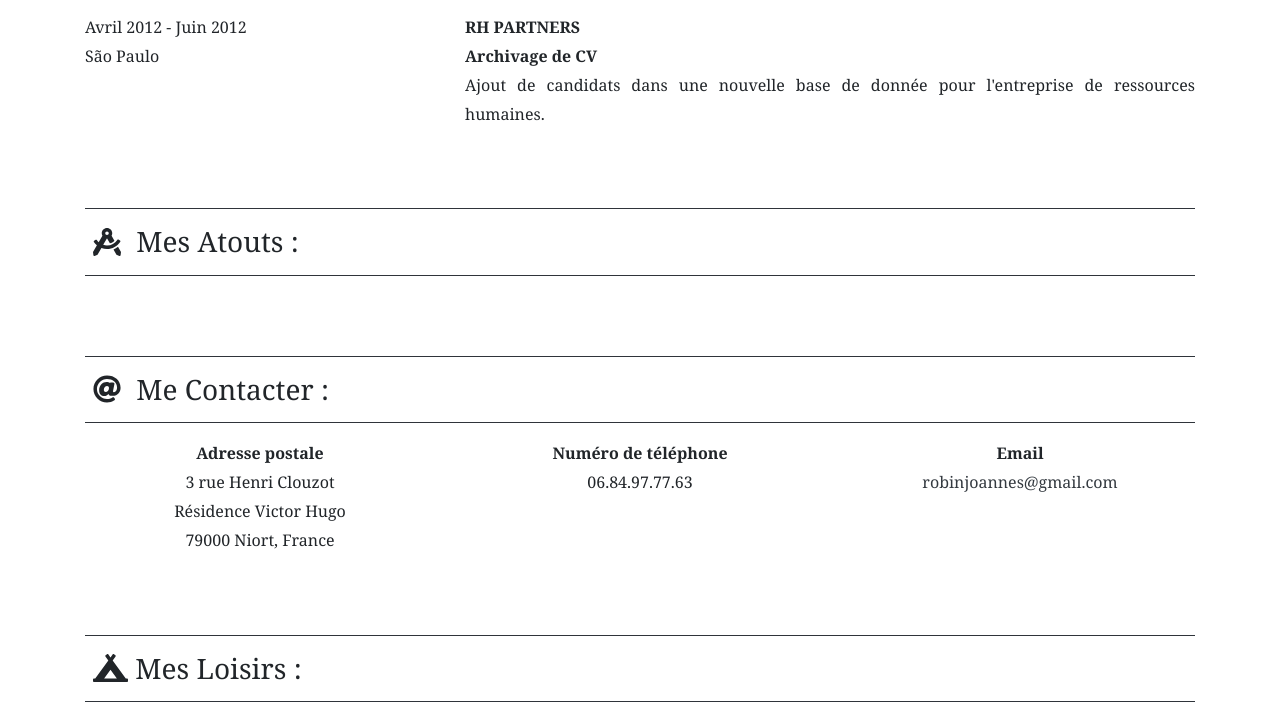
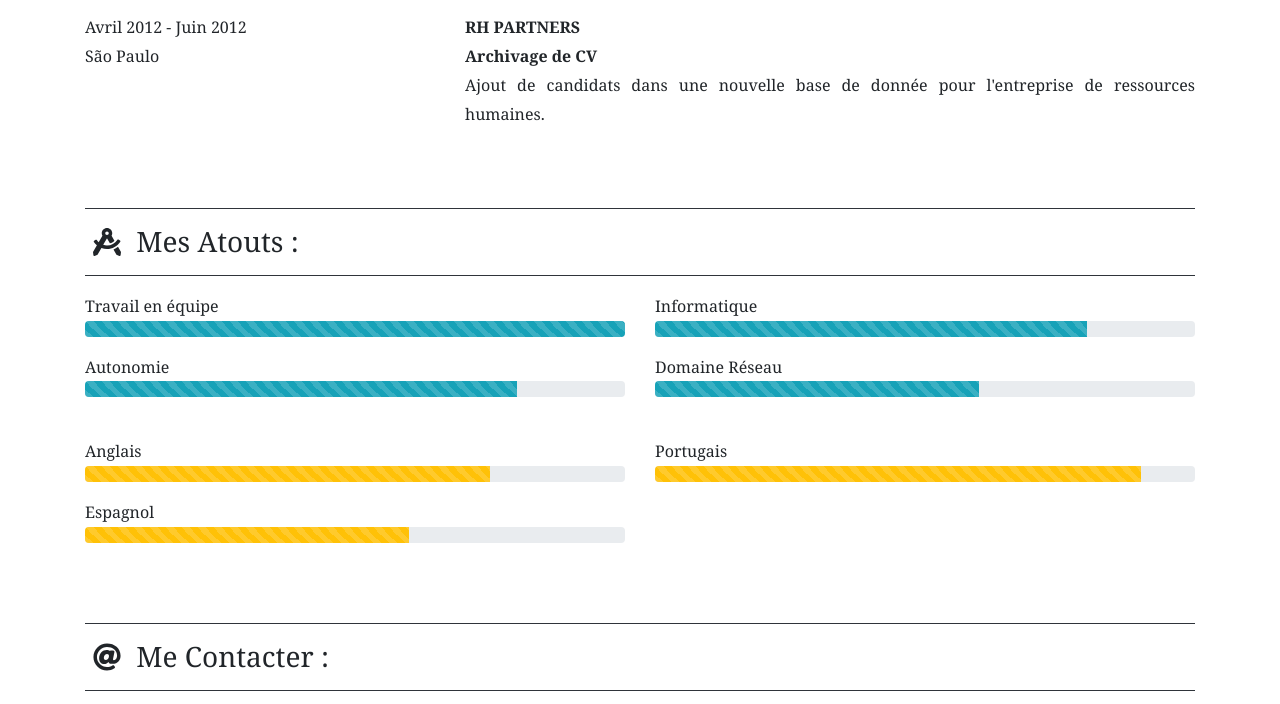
Before and after one commit to Dragster14/MonCV-Camif, a plain HTML site: page index.html in a window 1280 px wide. Shown: the part 1492-2196 px from the top of the page. Drawn offline with nearby package versions, Linux system fonts and the light colour scheme.

Commit message:
Ajout atouts

```diff
--- a/index.html
+++ b/index.html
@@ -236,8 +236,67 @@
                     </div>
                 </div>
                 <div class="row">
-                    <div class="col-12">
-
+                    <div class="col-md-6 mb-3">
+                        <p class="mb-0">
+                            Travail en équipe
+                        </p>
+                        <div class="progress">
+                            <div class="progress-bar progress-bar-striped bg-info progress-bar-animated" role="progressbar" style="width: 100%" aria-valuenow="50" aria-valuemin="0" aria-valuemax="100"></div>
+                        </div>
+                    </div>
+                    <div class="col-md-6 mb-3">
+                        <p class="mb-0">
+                            Informatique
+                        </p>
+                        <div class="progress">
+                            <div class="progress-bar progress-bar-striped bg-info progress-bar-animated" role="progressbar" style="width: 80%" aria-valuenow="50" aria-valuemin="0" aria-valuemax="100"></div>
+                        </div>
+                    </div>
+                </div>
+                <div class="row">
+                    <div class="col-md-6 mb-3">
+                        <p class="mb-0">
+                            Autonomie
+                        </p>
+                        <div class="progress">
+                            <div class="progress-bar progress-bar-striped bg-info progress-bar-animated" role="progressbar" style="width: 80%" aria-valuenow="50" aria-valuemin="0" aria-valuemax="100"></div>
+                        </div>
+                    </div>
+                    <div class="col-md-6 mb-3">
+                        <p class="mb-0">
+                            Domaine Réseau
+                        </p>
+                        <div class="progress">
+                            <div class="progress-bar progress-bar-striped bg-info progress-bar-animated" role="progressbar" style="width: 60%" aria-valuenow="50" aria-valuemin="0" aria-valuemax="100"></div>
+                        </div>
+                    </div>
+                </div>
+                <div class="row mt-md-4">
+                    <div class="col-md-6 mb-3">
+                        <p class="mb-0">
+                            Anglais
+                        </p>
+                        <div class="progress">
+                            <div class="progress-bar progress-bar-striped bg-warning progress-bar-animated" role="progressbar" style="width: 75%" aria-valuenow="50" aria-valuemin="0" aria-valuemax="100"></div>
+                        </div>
+                    </div>
+                    <div class="col-md-6 mb-3">
+                        <p class="mb-0">
+                            Portugais
+                        </p>
+                        <div class="progress">
+                            <div class="progress-bar progress-bar-striped bg-warning progress-bar-animated" role="progressbar" style="width: 90%" aria-valuenow="50" aria-valuemin="0" aria-valuemax="100"></div>
+                        </div>
+                    </div>
+                </div>
+                <div class="row">
+                    <div class="col-md-6 mb-3">
+                        <p class="mb-0">
+                            Espagnol
+                        </p>
+                        <div class="progress">
+                            <div class="progress-bar progress-bar-striped bg-warning progress-bar-animated" role="progressbar" style="width: 60%" aria-valuenow="50" aria-valuemin="0" aria-valuemax="100"></div>
+                        </div>
                     </div>
                 </div>
             </article>
@@ -324,7 +383,7 @@
                                     <strong class="font-weight-normal">Robin JOANNES - Développeur Web - Niort</strong>
                                 </p>
                             </div>
-                            <div class="col-md-3 text-center mb-3">
+                            <div class="col-md-3 text-center text-md-right mb-3">
                                 <a class="text-white" href="#" aria-label="Retour en haut de page">
                                     <i class="far fa-arrow-alt-circle-up text-white"></i>
                                     Retour en haut
```
